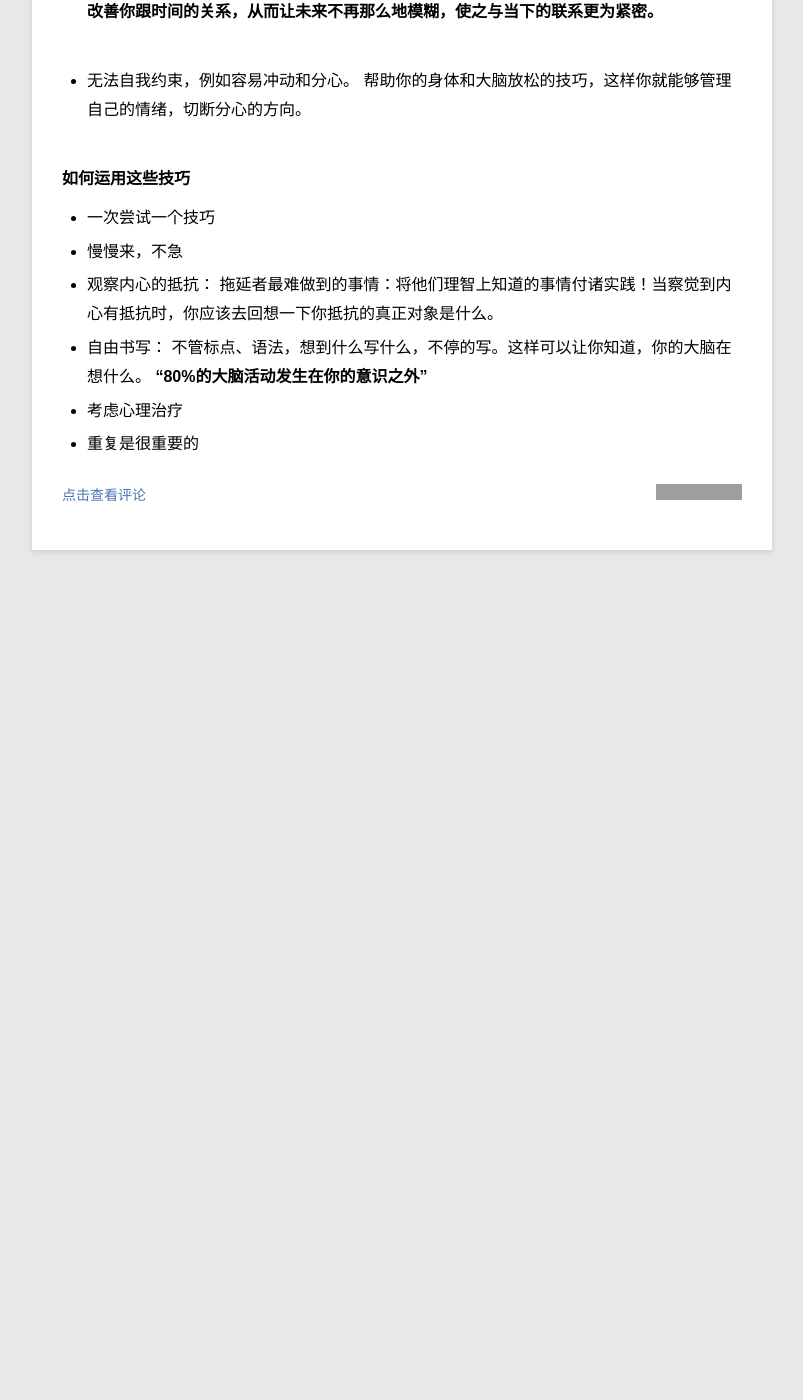
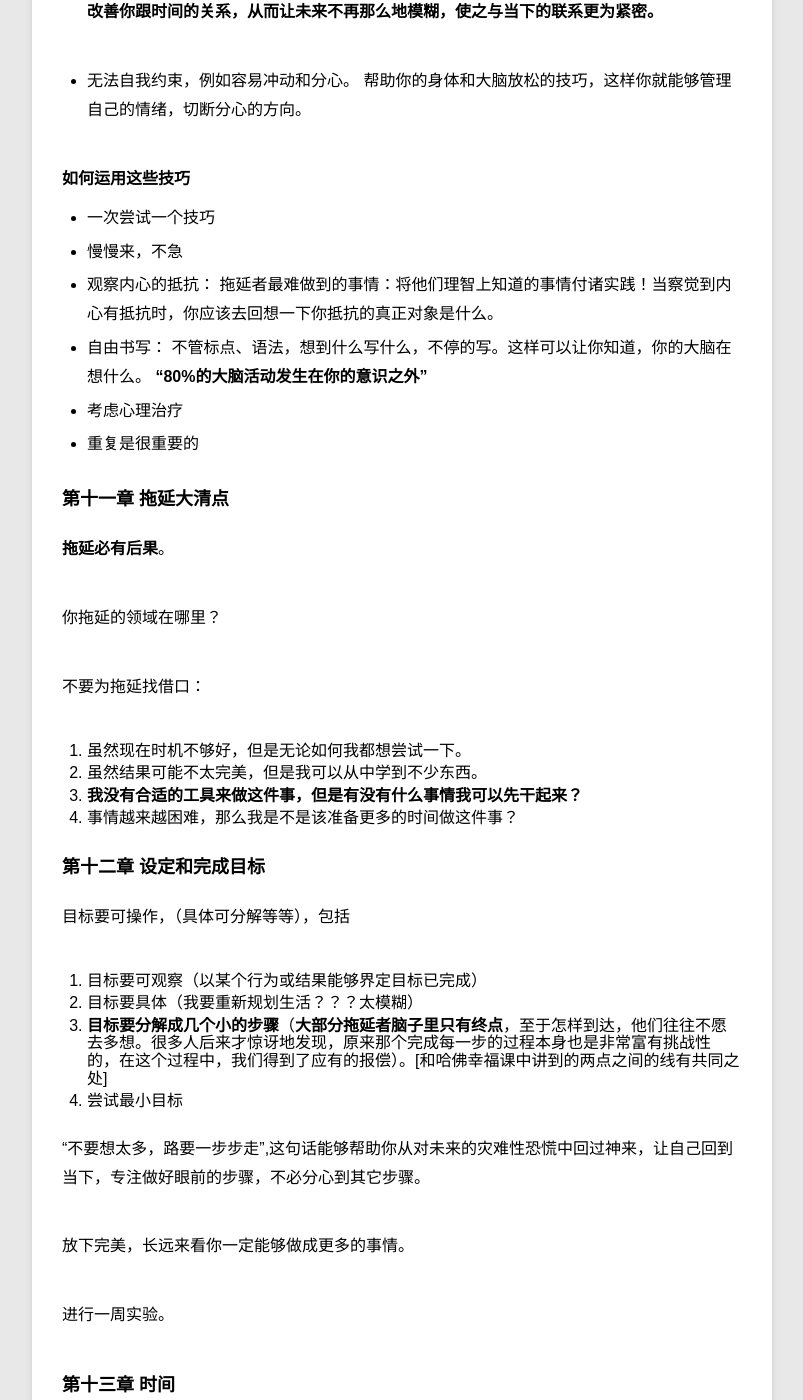
Before and after one commit to killets/blog, a Jekyll site: the page built from _posts/blog/2015-07-22-procrastination.md, in a window 1280 px wide and 1400 px high, scrolled down 12389 px. Shown: the whole window, without its empty margins (78-881 px from the left). Built offline with Jekyll 4.4.1, drawn with Linux system fonts in a browser that asks for light colours; Markdown is read by kramdown in place of the engine named in the settings; before the commit the page ends 13019 px from its top, so only the background shows below that; some of the changed text lies outside the part shown; grey boxes are pictures that could not be loaded.

Commit message:
Update 2015-07-22-procrastination.md

```diff
--- a/_posts/blog/2015-07-22-procrastination.md
+++ b/_posts/blog/2015-07-22-procrastination.md
@@ -288,3 +288,46 @@
     **“80%的大脑活动发生在你的意识之外”**
 - 考虑心理治疗
 - 重复是很重要的
+
+### 第十一章 拖延大清点
+
+**拖延必有后果**。
+
+你拖延的领域在哪里？
+
+不要为拖延找借口：
+
+1. 虽然现在时机不够好，但是无论如何我都想尝试一下。
+2. 虽然结果可能不太完美，但是我可以从中学到不少东西。
+3. **我没有合适的工具来做这件事，但是有没有什么事情我可以先干起来？**
+4. 事情越来越困难，那么我是不是该准备更多的时间做这件事？
+
+### 第十二章 设定和完成目标
+目标要可操作，（具体可分解等等），包括
+
+1. 目标要可观察（以某个行为或结果能够界定目标已完成）
+2. 目标要具体（我要重新规划生活？？？太模糊）
+3. **目标要分解成几个小的步骤**（**大部分拖延者脑子里只有终点**，至于怎样到达，他们往往不愿去多想。很多人后来才惊讶地发现，原来那个完成每一步的过程本身也是非常富有挑战性的，在这个过程中，我们得到了应有的报偿）。[和哈佛幸福课中讲到的两点之间的线有共同之处]
+4. 尝试最小目标
+
+“不要想太多，路要一步步走”,这句话能够帮助你从对未来的灾难性恐慌中回过神来，让自己回到当下，专注做好眼前的步骤，不必分心到其它步骤。
+
+放下完美，长远来看你一定能够做成更多的事情。
+
+进行一周实验。
+
+### 第十三章 时间
+
+**计划是你跟未来的一个连接**。"计划是将未来带入到当下，这样你马上就可以做一些事情来创造未来"。
+
+练习判断做一件事**所需要的时间**的能力。
+
+时间不够就不做。---"非此即彼"的观念对拖延者而言始终是一个不断出现的障碍。如果你让自己认识到”小有所成“也有其价值，那么利用零碎时间会让你事半功倍。
+
+预防干扰，留出空隙。
+
+委派是一种技巧。”我是能够做好这件事的唯一人选“---这又是一个完美主义陷阱。
+
+时间的平衡--过于忙碌很可能是在拖延更重要的事情；享受自由时间。
+
+[2016年1月31日 更新 11～13章]
```
